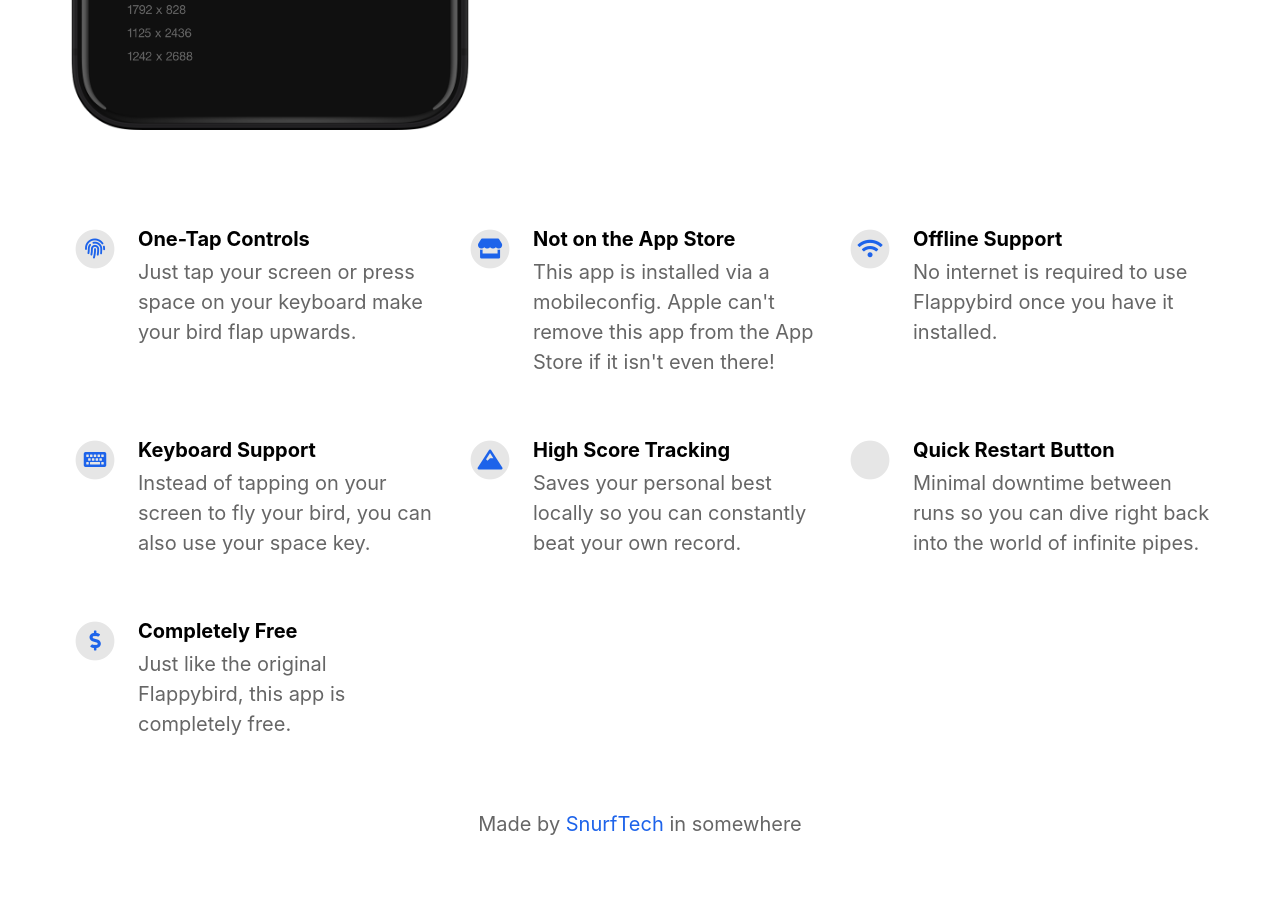
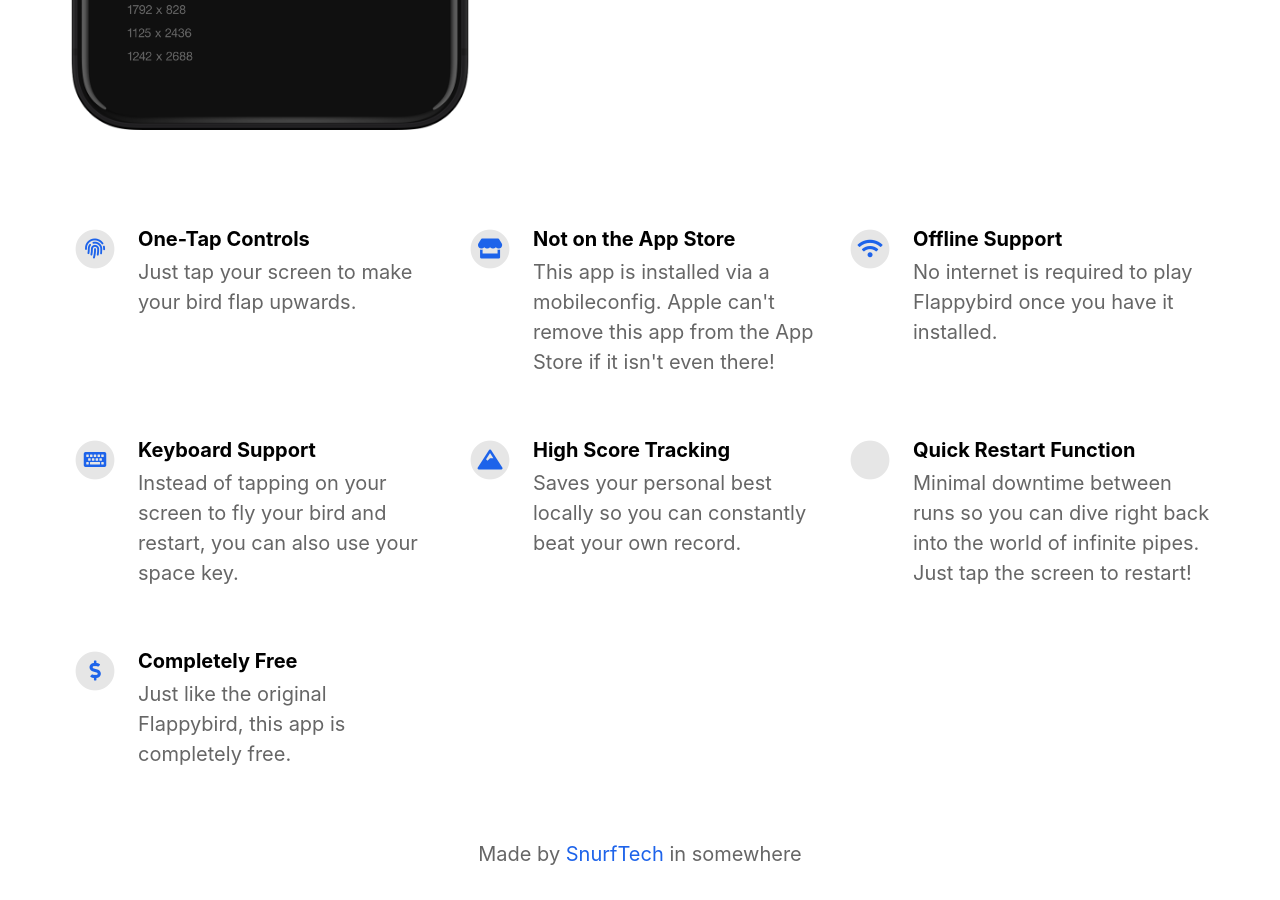
Before and after one commit to SnurfTech/Flappybird, a Jekyll site: the page built from index.html, in a window 1280 px wide and 900 px high, scrolled down 855 px. Built offline with Jekyll 4.4.1, drawn with Linux system fonts in a browser that asks for light colours; nearby versions of some CDN libraries.

Commit message:
Update _config.yml

```diff
--- a/_config.yml
+++ b/_config.yml
@@ -39,7 +39,7 @@
 features                                  :
 
   - title                                 : One-Tap Controls
-    description                           : Just tap your screen or press space on your keyboard make your bird flap upwards.
+    description                           : Just tap your screen to make your bird flap upwards.
     fontawesome_icon_name                 : fingerprint
 
   - title                                 : Not on the App Store
@@ -47,19 +47,19 @@
     fontawesome_icon_name                 : store
 
   - title                                 : Offline Support
-    description                           : No internet is required to use Flappybird once you have it installed.
+    description                           : No internet is required to play Flappybird once you have it installed.
     fontawesome_icon_name                 : wifi
 
   - title                                 : Keyboard Support
-    description                           : Instead of tapping on your screen to fly your bird, you can also use your space key.
+    description                           : Instead of tapping on your screen to fly your bird and restart, you can also use your space key.
     fontawesome_icon_name                 : keyboard
 
   - title                                 : High Score Tracking
     description                           : Saves your personal best locally so you can constantly beat your own record.
     fontawesome_icon_name                 : mountain
 
-  - title                                 : Quick Restart Button
-    description                           : Minimal downtime between runs so you can dive right back into the world of infinite pipes.
+  - title                                 : Quick Restart Function
+    description                           : Minimal downtime between runs so you can dive right back into the world of infinite pipes. Just tap the screen to restart!
     fontawesome_icon_name                 : face-grin
 
   - title                                 : Completely Free
```
